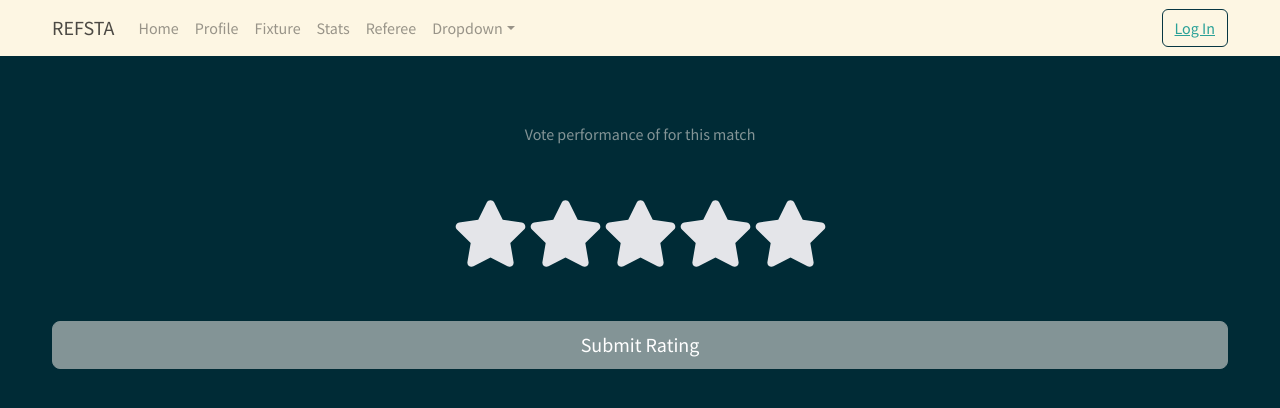
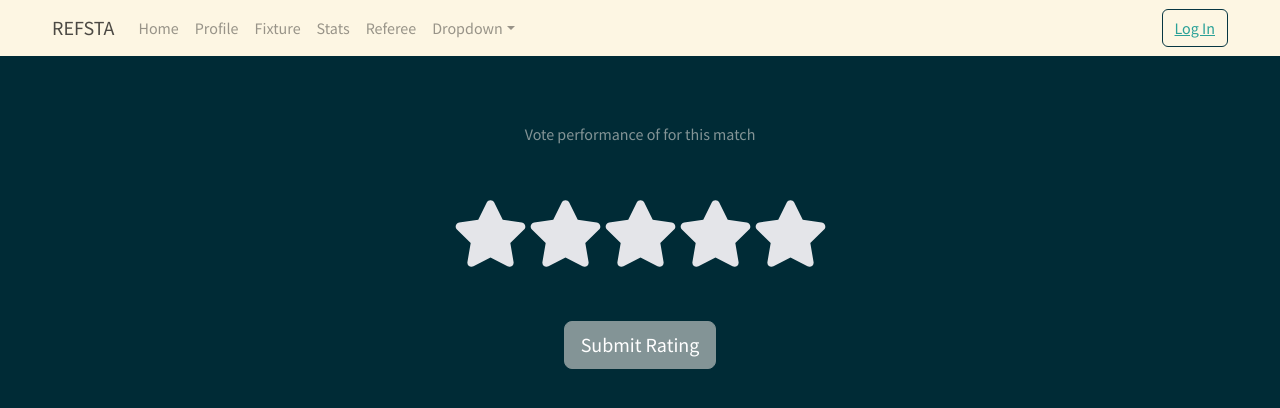
Before and after one commit to SU-CS308-22FA/TEAM-12, a React (Create React App) app in the folder client/: page /matches/refVote/1 in a window 1280 px wide. Shown: the top 408 px of the page. Built offline with nearby package versions, Linux system fonts and the light colour scheme; no server answers.

Commit message:
changed the button type for vote page

```diff
--- a/client/src/Screens/VoteScreen.js
+++ b/client/src/Screens/VoteScreen.js
@@ -60,11 +60,13 @@ export const VoteScreen = ({user}) => {
                 console.log(err.response.data);
                 })
             }}>
-                <Form.Group className="d-grid">
+                <div class="center">
+                <Form.Group>
                     <Button type="submit" variant="secondary" size="lg">
                     Submit Rating
                     </Button>
                 </Form.Group>
+                </div>
             </Form>
 
         </div>
```
